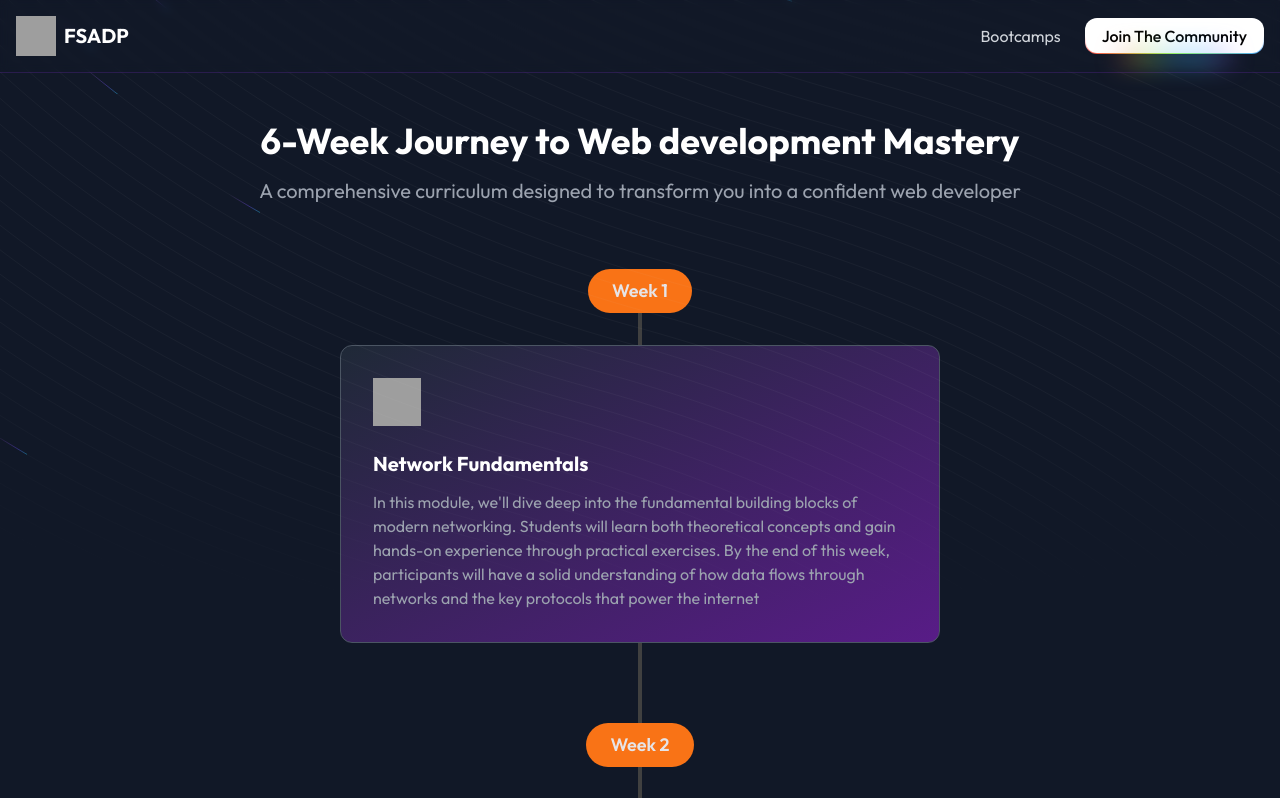
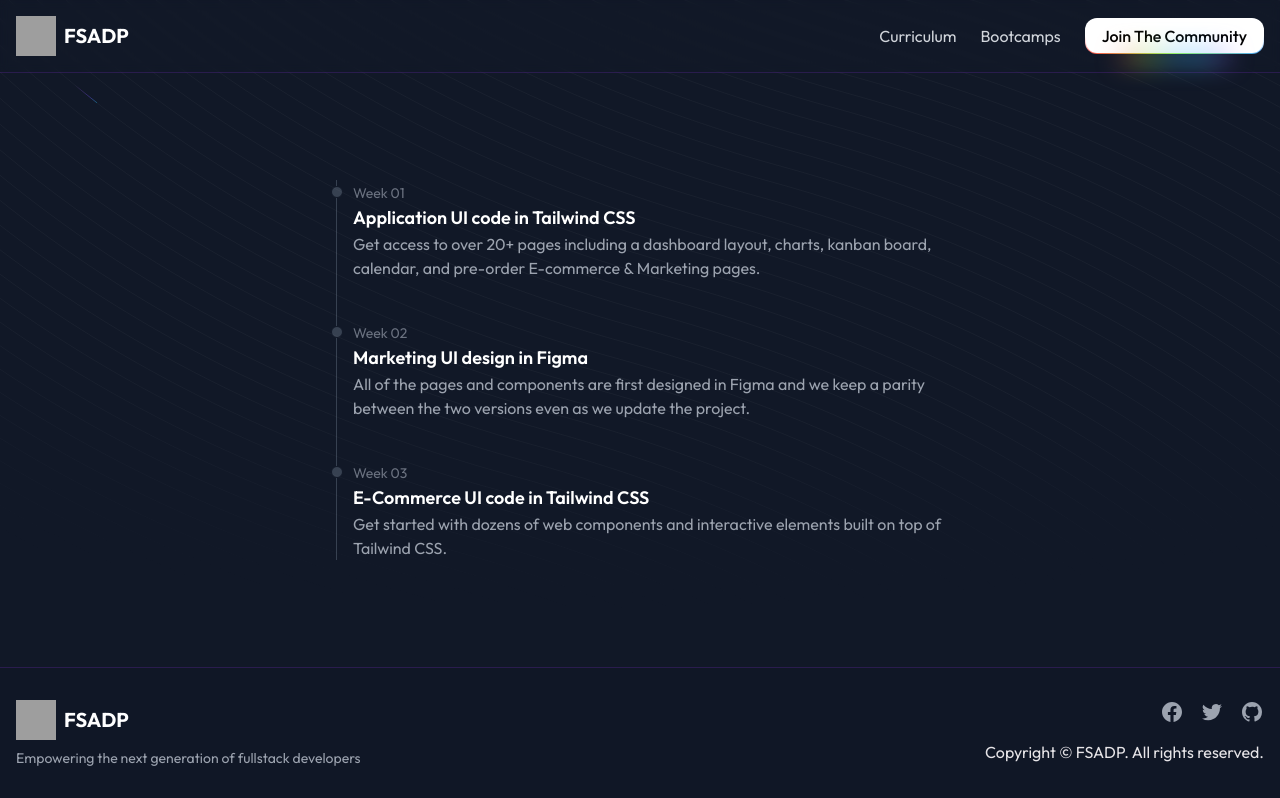
Before and after one commit to akhil-naidu/fsadp, a Next.js app: page /curriculum in a window 1280 px wide. Shown: the top 798 px of the page. Built offline with nearby package versions, Linux system fonts and the light colour scheme; grey boxes are pictures that could not be loaded.

Commit message:
chore: added new curriculum

```diff
--- a/app/curriculum/page.tsx
+++ b/app/curriculum/page.tsx
@@ -1,102 +1,50 @@
-'use client';
 import React from 'react';
-import Image from 'next/image';
-import { ASSET_PREFIX } from '@/lib/constants';
-import { NeonGradientCard } from '@/components/ui/neon-gradient-card';
 
 const page = () => {
-  const data = [
-    {
-      week: 1,
-      title: 'Network Fundamentals',
-      description:
-        "In this module, we'll dive deep into the fundamental building blocks of modern networking. Students will learn both theoretical concepts and gain hands-on experience through practical exercises. By the end of this week, participants will have a solid understanding of how data flows through networks and the key protocols that power the internet",
-      image: 'network-icon.jpg',
-    },
-    {
-      week: 2,
-      title: 'Network Fundamentals',
-      description:
-        "In this module, we'll dive deep into the fundamental building blocks of modern networking. Students will learn both theoretical concepts and gain hands-on experience through practical exercises. By the end of this week, participants will have a solid understanding of how data flows through networks and the key protocols that power the internet",
-      image:
-        'https://www.google.com/imgres?q=clipart%20wifi%20symbol&imgurl=https%3A%2F%2Fpreviews.123rf.com%2Fimages%2Fdjvstock%2Fdjvstock1809%2Fdjvstock180910111%2F108458475-wifi-symbol-icon-over-white-background-vector-illustration.jpg&imgrefurl=https%3A%2F%2Fwww.123rf.com%2Fphoto_108458475_wifi-symbol-icon-over-white-background-vector-illustration.html&docid=YKFbXStE7BP9qM&tbnid=DHr_rAgrIWXbmM&vet=12ahUKEwjj_IrJgpOLAxVo2DgGHY_mLeUQM3oECC4QAA..i&w=1300&h=1300&hcb=2&ved=2ahUKEwjj_IrJgpOLAxVo2DgGHY_mLeUQM3oECC4QAA',
-    },
-    {
-      week: 3,
-      title: 'Network Fundamentals',
-      description:
-        "In this module, we'll dive deep into the fundamental building blocks of modern networking. Students will learn both theoretical concepts and gain hands-on experience through practical exercises. By the end of this week, participants will have a solid understanding of how data flows through networks and the key protocols that power the internet",
-      image:
-        'https://www.google.com/imgres?q=clipart%20wifi%20symbol&imgurl=https%3A%2F%2Fpreviews.123rf.com%2Fimages%2Fdjvstock%2Fdjvstock1809%2Fdjvstock180910111%2F108458475-wifi-symbol-icon-over-white-background-vector-illustration.jpg&imgrefurl=https%3A%2F%2Fwww.123rf.com%2Fphoto_108458475_wifi-symbol-icon-over-white-background-vector-illustration.html&docid=YKFbXStE7BP9qM&tbnid=DHr_rAgrIWXbmM&vet=12ahUKEwjj_IrJgpOLAxVo2DgGHY_mLeUQM3oECC4QAA..i&w=1300&h=1300&hcb=2&ved=2ahUKEwjj_IrJgpOLAxVo2DgGHY_mLeUQM3oECC4QAA',
-    },
-
-    {
-      week: 4,
-      title: 'Network Fundamentals',
-      description:
-        "In this module, we'll dive deep into the fundamental building blocks of modern networking. Students will learn both theoretical concepts and gain hands-on experience through practical exercises. By the end of this week, participants will have a solid understanding of how data flows through networks and the key protocols that power the internet",
-      image:
-        'https://www.google.com/imgres?q=clipart%20wifi%20symbol&imgurl=https%3A%2F%2Fpreviews.123rf.com%2Fimages%2Fdjvstock%2Fdjvstock1809%2Fdjvstock180910111%2F108458475-wifi-symbol-icon-over-white-background-vector-illustration.jpg&imgrefurl=https%3A%2F%2Fwww.123rf.com%2Fphoto_108458475_wifi-symbol-icon-over-white-background-vector-illustration.html&docid=YKFbXStE7BP9qM&tbnid=DHr_rAgrIWXbmM&vet=12ahUKEwjj_IrJgpOLAxVo2DgGHY_mLeUQM3oECC4QAA..i&w=1300&h=1300&hcb=2&ved=2ahUKEwjj_IrJgpOLAxVo2DgGHY_mLeUQM3oECC4QAA',
-    },
-    {
-      week: 5,
-      title: 'Network Fundamentals',
-      description:
-        "In this module, we'll dive deep into the fundamental building blocks of modern networking. Students will learn both theoretical concepts and gain hands-on experience through practical exercises. By the end of this week, participants will have a solid understanding of how data flows through networks and the key protocols that power the internet",
-      image:
-        'https://www.google.com/imgres?q=clipart%20wifi%20symbol&imgurl=https%3A%2F%2Fpreviews.123rf.com%2Fimages%2Fdjvstock%2Fdjvstock1809%2Fdjvstock180910111%2F108458475-wifi-symbol-icon-over-white-background-vector-illustration.jpg&imgrefurl=https%3A%2F%2Fwww.123rf.com%2Fphoto_108458475_wifi-symbol-icon-over-white-background-vector-illustration.html&docid=YKFbXStE7BP9qM&tbnid=DHr_rAgrIWXbmM&vet=12ahUKEwjj_IrJgpOLAxVo2DgGHY_mLeUQM3oECC4QAA..i&w=1300&h=1300&hcb=2&ved=2ahUKEwjj_IrJgpOLAxVo2DgGHY_mLeUQM3oECC4QAA',
-    },
-    {
-      week: 6,
-      title: 'Network Fundamentals',
-      description:
-        "In this module, we'll dive deep into the fundamental building blocks of modern networking. Students will learn both theoretical concepts and gain hands-on experience through practical exercises. By the end of this week, participants will have a solid understanding of how data flows through networks and the key protocols that power the internet",
-      image:
-        'https://www.google.com/imgres?q=clipart%20wifi%20symbol&imgurl=https%3A%2F%2Fpreviews.123rf.com%2Fimages%2Fdjvstock%2Fdjvstock1809%2Fdjvstock180910111%2F108458475-wifi-symbol-icon-over-white-background-vector-illustration.jpg&imgrefurl=https%3A%2F%2Fwww.123rf.com%2Fphoto_108458475_wifi-symbol-icon-over-white-background-vector-illustration.html&docid=YKFbXStE7BP9qM&tbnid=DHr_rAgrIWXbmM&vet=12ahUKEwjj_IrJgpOLAxVo2DgGHY_mLeUQM3oECC4QAA..i&w=1300&h=1300&hcb=2&ved=2ahUKEwjj_IrJgpOLAxVo2DgGHY_mLeUQM3oECC4QAA',
-    },
-  ];
   return (
-    <div className="pt-12">
-      <div className="text-center mb-16 animate__animated animate__fadeIn">
-        <h2 className="text-3xl md:text-4xl font-bold text-white mb-4">
-          {data.length || 1}-Week Journey to Web development Mastery
-        </h2>
-        <p className="text-gray-400 text-xl max-w-3xl mx-auto">
-          A comprehensive curriculum designed to transform you into a confident
-          web developer
-        </p>
-      </div>
-      <div className="absolute left-1/2 transform -translate-x-1/2 w-1 bg-neutral-700 h-[300vh]"></div>
-      {data.map((val) => (
-        <div
-          className="relative flex flex-col justify-center items-center mb-20 animate__animated animate__fadeInLeft"
-          key={val.week}
-        >
-          <div className="flex items-center justify-center mb-8">
-            <span className="bg-orange-500  px-6 py-2 rounded-full text-lg font-semibold">
-              Week {val.week}
-            </span>
-          </div>
-          {/* <NeonGradientCard className="max-w-[600px]"> */}
-          <div
-            className="bg-gradient-to-br from-gray-800 to-purple-900 max-w-[600px] rounded-xl p-8 border-[0.2px] border-gray-600 transform hover:scale-105 transition-transform animate__animated animate__fadeInUp"
-            style={{ animationDelay: '0.4s' }}
-          >
-            <div className="h-12 w-12 bg-[#e6b905]/10 rounded-lg flex items-center justify-center mb-6">
-              <Image
-                src={`${ASSET_PREFIX}${val.image}`}
-                alt="course icon"
-                width={10}
-                height={10}
-                className="w-12 h-12"
-              />
-            </div>
-            <h3 className="text-xl font-bold text-white mb-3">{val.title}</h3>
-            <p className="text-gray-400">{val.description}</p>
-          </div>
-          {/* </NeonGradientCard> */}
-        </div>
-      ))}
+    <div className='lg:container flex items-center justify-center md:max-w-2xl'>
+      <ol className='relative border-s border-gray-200 dark:border-gray-700'>
+        <li className='mb-10 ms-4'>
+          <div className='absolute w-3 h-3 bg-gray-200 rounded-full mt-1.5 -start-1.5 border border-white dark:border-gray-900 dark:bg-gray-700'></div>
+          <time className='mb-1 text-sm font-normal leading-none text-gray-400 dark:text-gray-500'>
+            Week 01
+          </time>
+          <h3 className='text-lg font-semibold text-gray-900 dark:text-white'>
+            Application UI code in Tailwind CSS
+          </h3>
+          <p className='mb-4 text-base font-normal text-gray-500 dark:text-gray-400'>
+            Get access to over 20+ pages including a dashboard layout, charts,
+            kanban board, calendar, and pre-order E-commerce & Marketing pages.
+          </p>
+        </li>
+        <li className='mb-10 ms-4'>
+          <div className='absolute w-3 h-3 bg-gray-200 rounded-full mt-1.5 -start-1.5 border border-white dark:border-gray-900 dark:bg-gray-700'></div>
+          <time className='mb-1 text-sm font-normal leading-none text-gray-400 dark:text-gray-500'>
+            Week 02
+          </time>
+          <h3 className='text-lg font-semibold text-gray-900 dark:text-white'>
+            Marketing UI design in Figma
+          </h3>
+          <p className='text-base font-normal text-gray-500 dark:text-gray-400'>
+            All of the pages and components are first designed in Figma and we
+            keep a parity between the two versions even as we update the
+            project.
+          </p>
+        </li>
+        <li className='ms-4'>
+          <div className='absolute w-3 h-3 bg-gray-200 rounded-full mt-1.5 -start-1.5 border border-white dark:border-gray-900 dark:bg-gray-700'></div>
+          <time className='mb-1 text-sm font-normal leading-none text-gray-400 dark:text-gray-500'>
+            Week 03
+          </time>
+          <h3 className='text-lg font-semibold text-gray-900 dark:text-white'>
+            E-Commerce UI code in Tailwind CSS
+          </h3>
+          <p className='text-base font-normal text-gray-500 dark:text-gray-400'>
+            Get started with dozens of web components and interactive elements
+            built on top of Tailwind CSS.
+          </p>
+        </li>
+      </ol>
     </div>
   );
 };
--- a/components/Header.tsx
+++ b/components/Header.tsx
@@ -8,22 +8,22 @@
 
 export function Header() {
   return (
-    <nav className="sticky top-0 z-50 backdrop-blur-sm border-b border-purple-600/20">
-      <div className="container mx-auto px-4 py-4 flex items-center justify-between">
-        <Link href="/">
-          <div className="flex items-center gap-2">
+    <nav className='sticky top-0 z-50 backdrop-blur-sm border-b border-purple-600/20'>
+      <div className='container mx-auto px-4 py-4 flex items-center justify-between'>
+        <Link href='/'>
+          <div className='flex items-center gap-2'>
             <Image
               src={`${ASSET_PREFIX}logo.png`}
-              alt="FSADP Logo"
+              alt='FSADP Logo'
               width={40}
               height={40}
-              className="w-10 h-10"
+              className='w-10 h-10'
             />
-            <span className="text-white font-bold text-xl">FSADP</span>
+            <span className='text-white font-bold text-xl'>FSADP</span>
           </div>
         </Link>
 
-        <div className="hidden md:flex items-center gap-6">
+        <div className='hidden md:flex items-center gap-6'>
           {/* <Link
             href='#'
             className='text-gray-300 hover:text-orange-500 transition-colors'
@@ -31,8 +31,14 @@
             Fullstack Roadmap
           </Link> */}
           <Link
-            href="/bootcamps"
-            className="text-gray-300 hover:text-orange-500 transition-colors"
+            href='/curriculum'
+            className='text-gray-300 hover:text-orange-500 transition-colors'
+          >
+            Curriculum
+          </Link>
+          <Link
+            href='/bootcamps'
+            className='text-gray-300 hover:text-orange-500 transition-colors'
           >
             Bootcamps
           </Link>
@@ -43,7 +49,7 @@
             Live Classes
           </Link> */}
 
-          <Link href="https://learn.fsadp.com/community">
+          <Link href='https://learn.fsadp.com/community'>
             <RainbowButton>Join The Community</RainbowButton>
           </Link>
         </div>
--- a/components/MobileNav.tsx
+++ b/components/MobileNav.tsx
@@ -1,5 +1,6 @@
 import { useState } from 'react';
 import { RainbowButton } from './ui/rainbow-button';
+import Link from 'next/link';
 
 export function MobileNav() {
   const [isOpen, setIsOpen] = useState(false);
@@ -52,12 +53,18 @@
             >
               Fullstack Roadmap
             </a> */}
-            <a
-              href='#'
+            <Link
+              href='/curriculum'
+              className='text-gray-300 hover:text-orange-500 transition-colors py-2'
+            >
+              Curriculum
+            </Link>
+            <Link
+              href='/bootcamps'
               className='text-gray-300 hover:text-orange-500 transition-colors py-2'
             >
               Bootcamps
-            </a>
+            </Link>
             {/* <a
               href='#'
               className='text-gray-300 hover:text-orange-500 transition-colors py-2'
@@ -65,9 +72,11 @@
               Live Classes
             </a> */}
 
-            <RainbowButton className='max-w-fit'>
-              Join the Community
-            </RainbowButton>
+            <Link href='https://learn.fsadp.com/community'>
+              <RainbowButton className='max-w-fit'>
+                Join The Community
+              </RainbowButton>
+            </Link>
           </div>
         </div>
       )}
```
